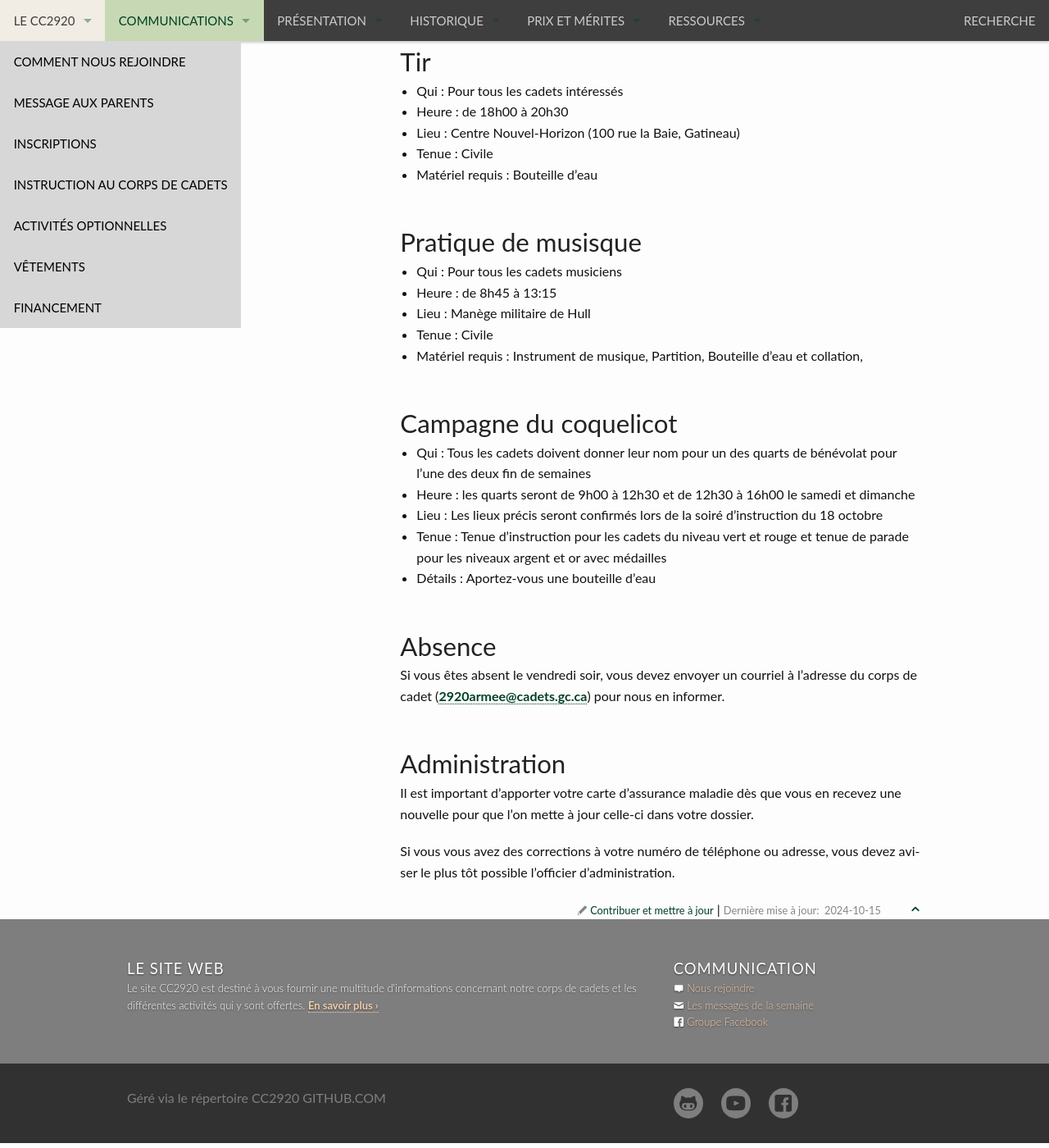
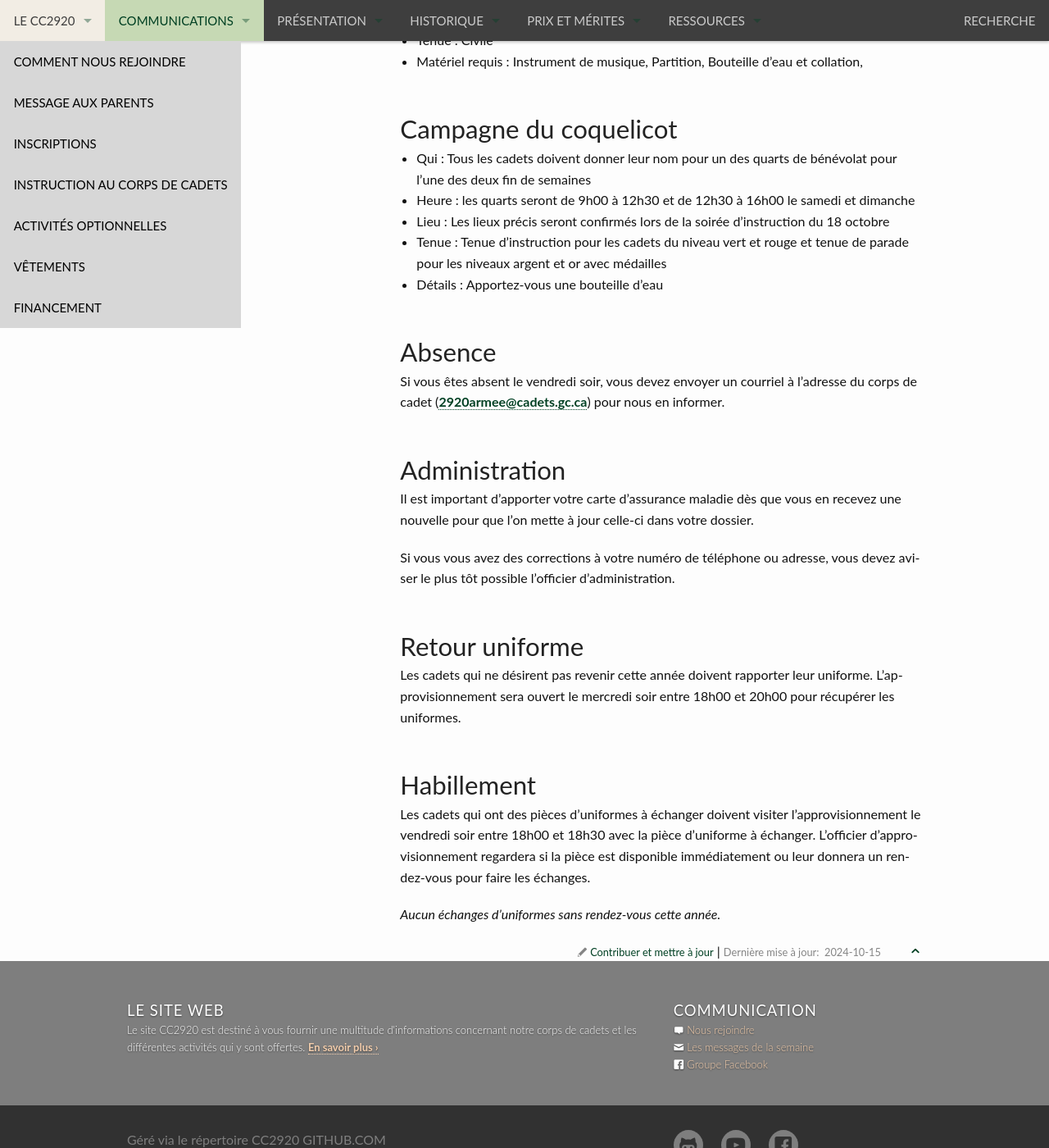
Before and after one commit to CC2920/web, a Jekyll site: the page built from _communications/messages.md, in a window 1280 px wide and 1400 px high, scrolled down 2372 px. Shown: the whole window at 82% size. Built offline with Jekyll 4.4.1, drawn with Linux system fonts in a browser that asks for light colours; some of the changed text lies outside the part shown.

Commit message:
Message semaine du 13 octobre Rev1

```diff
--- a/_communications/messages.md
+++ b/_communications/messages.md
@@ -86,9 +76,9 @@
 
 - Qui : Tous les cadets doivent donner leur nom pour un des quarts de bénévolat pour l'une des deux fin de semaines
 - Heure : les quarts seront de 9h00 à 12h30 et de 12h30 à 16h00 le samedi et dimanche
-- Lieu : Les lieux précis seront confirmés lors de la soiré d'instruction du 18 octobre
+- Lieu : Les lieux précis seront confirmés lors de la soirée d'instruction du 18 octobre
 - Tenue : Tenue d'instruction pour les cadets du niveau vert et rouge et tenue de parade pour les niveaux argent et or avec médailles
-- Détails : Aportez-vous une bouteille d'eau
+- Détails : Apportez-vous une bouteille d'eau
 
 ## Absence
 
@@ -99,3 +89,13 @@
 Il est important d'apporter votre carte d'assurance maladie dès que vous en recevez une nouvelle pour que l'on mette à jour celle-ci dans votre dossier.
 
 Si vous vous avez des corrections à votre numéro de téléphone ou adresse, vous devez aviser le plus tôt possible l'officier d'administration.
+
+## Retour uniforme
+
+Les cadets qui ne désirent pas revenir cette année doivent rapporter leur uniforme. L'approvisionnement sera ouvert le mercredi soir entre 18h00 et 20h00 pour récupérer les uniformes.
+
+## Habillement
+
+Les cadets qui ont des pièces d'uniformes à échanger doivent visiter l'approvisionnement le vendredi soir entre 18h00 et 18h30 avec la pièce d'uniforme à échanger.  L'officier d'approvisionnement regardera si la pièce est disponible immédiatement ou leur donnera un rendez-vous pour faire les échanges.
+
+*Aucun échanges d'uniformes sans rendez-vous cette année.*
```
Also changed, not shown: other parts of _communications/messages.md (+0 -10 lines).
